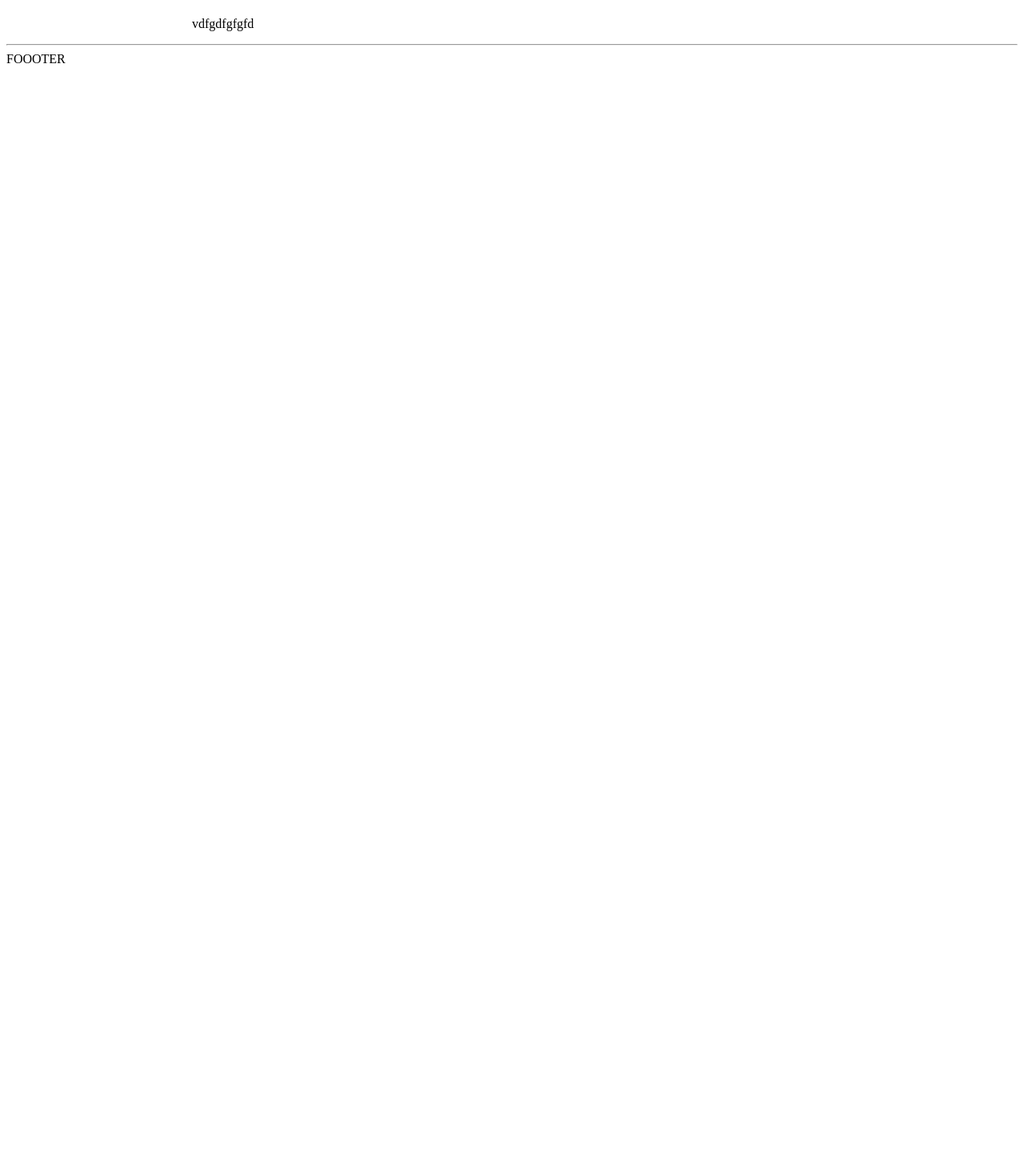
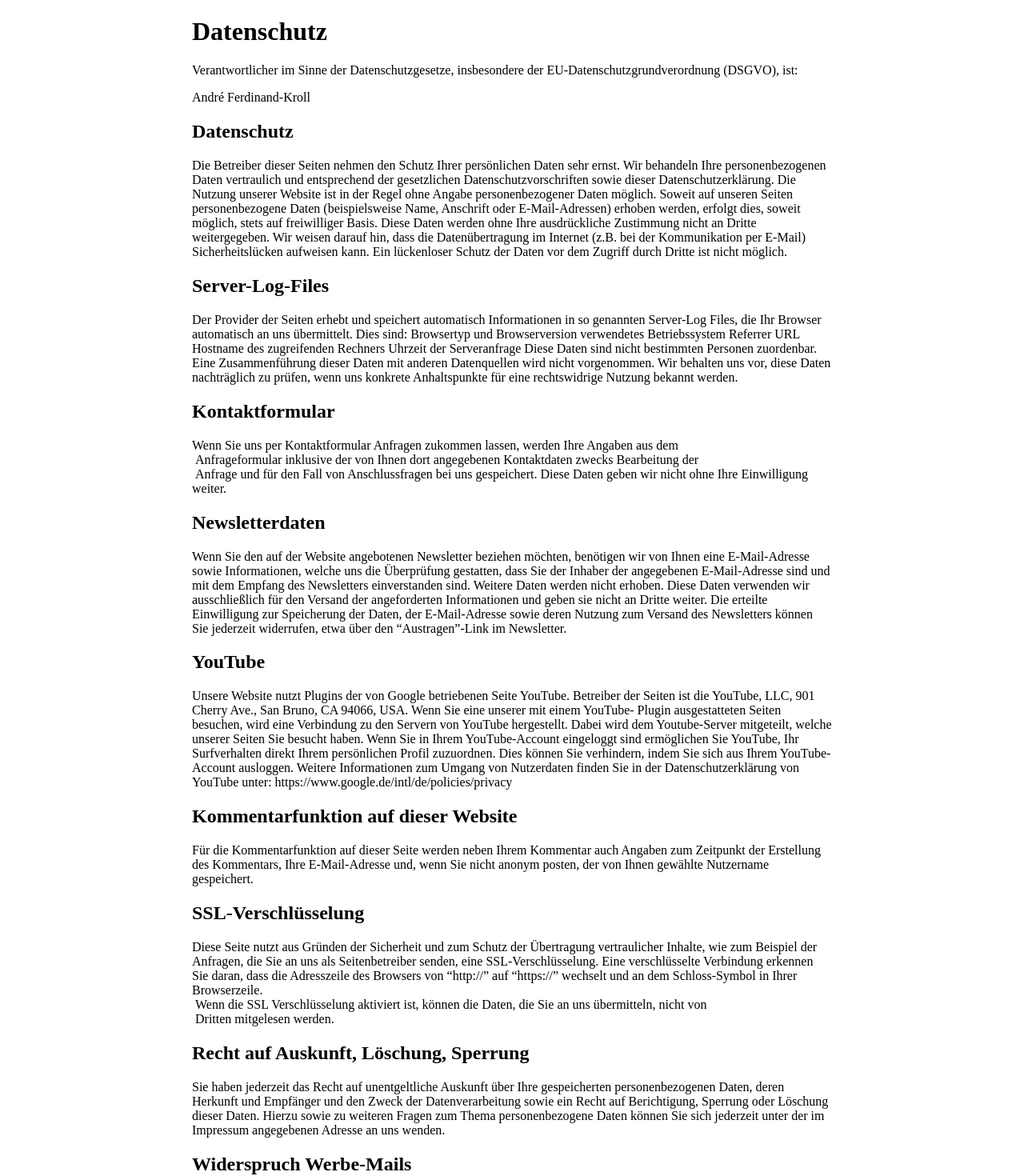
Before and after one commit to Amerlander/test-webseite, a SvelteKit app: page /Datenschutz in a window 1280 px wide. Shown: the part 111-1581 px from the top of the page at 80% size. Before the commit the page ends 800 px from the top, so only its background shows below. Built offline with nearby package versions, Linux system fonts and the light colour scheme.

Commit message:
add page content

```diff
--- a/src/routes/Datenschutz/+page.svelte
+++ b/src/routes/Datenschutz/+page.svelte
@@ -1,4 +1,26 @@
 
 <h1>Datenschutzerklärung</h1>
 
-<p>vdfgdfgfgfd</p>
+
+<h1>Datenschutz</h1>
+<p>Verantwortlicher im Sinne der Datenschutzgesetze, insbesondere der EU-Datenschutzgrundverordnung (DSGVO), ist:&nbsp;</p>
+<p><span size="3">Andr&eacute; Ferdinand-Kroll</span></p>
+<h2>Datenschutz</h2>
+<p>Die Betreiber dieser Seiten nehmen den Schutz Ihrer pers&ouml;nlichen Daten sehr ernst. Wir behandeln Ihre personenbezogenen Daten vertraulich und entsprechend der gesetzlichen Datenschutzvorschriften sowie dieser Datenschutzerkl&auml;rung. Die Nutzung unserer Website ist in der Regel ohne Angabe personenbezogener Daten m&ouml;glich. Soweit auf unseren Seiten personenbezogene Daten (beispielsweise Name, Anschrift oder E-Mail-Adressen) erhoben werden, erfolgt dies, soweit m&ouml;glich, stets auf freiwilliger Basis. Diese Daten werden ohne Ihre ausdr&uuml;ckliche Zustimmung nicht an Dritte weitergegeben. Wir weisen darauf hin, dass die Daten&uuml;bertragung im Internet (z.B. bei der Kommunikation per E-Mail) Sicherheitsl&uuml;cken aufweisen kann. Ein l&uuml;ckenloser Schutz der Daten vor dem Zugriff durch Dritte ist nicht m&ouml;glich.&nbsp;</p>
+<h2>Server-Log-Files</h2>
+<p>Der Provider der Seiten erhebt und speichert automatisch Informationen in so genannten Server-Log Files, die Ihr Browser automatisch an uns &uuml;bermittelt. Dies sind: Browsertyp und Browserversion verwendetes Betriebssystem Referrer URL Hostname des zugreifenden Rechners Uhrzeit der Serveranfrage Diese Daten sind nicht bestimmten Personen zuordenbar. Eine Zusammenf&uuml;hrung dieser Daten mit anderen Datenquellen wird nicht vorgenommen. Wir behalten uns vor, diese Daten nachtr&auml;glich zu pr&uuml;fen, wenn uns konkrete Anhaltspunkte f&uuml;r eine rechtswidrige Nutzung bekannt werden.&nbsp;</p>
+<h2>Kontaktformular</h2>
+<p>Wenn Sie uns per Kontaktformular Anfragen zukommen lassen, werden Ihre Angaben aus dem<br>&nbsp;Anfrageformular inklusive der von Ihnen dort angegebenen Kontaktdaten zwecks Bearbeitung der<br>&nbsp;Anfrage und f&uuml;r den Fall von Anschlussfragen bei uns gespeichert. Diese Daten geben wir nicht ohne Ihre Einwilligung weiter.&nbsp;</p>
+<h2>Newsletterdaten</h2>
+<p>Wenn Sie den auf der Website angebotenen Newsletter beziehen m&ouml;chten, ben&ouml;tigen wir von Ihnen eine E-Mail-Adresse sowie Informationen, welche uns die &Uuml;berpr&uuml;fung gestatten, dass Sie der Inhaber der angegebenen E-Mail-Adresse sind und mit dem Empfang des Newsletters einverstanden sind. Weitere Daten werden nicht erhoben. Diese Daten verwenden wir ausschlie&szlig;lich f&uuml;r den Versand der angeforderten Informationen und geben sie nicht an Dritte weiter. Die erteilte Einwilligung zur Speicherung der Daten, der E-Mail-Adresse sowie deren Nutzung zum Versand des Newsletters k&ouml;nnen Sie jederzeit widerrufen, etwa &uuml;ber den &ldquo;Austragen&rdquo;-Link im Newsletter.</p>
+<h2>YouTube</h2>
+<p>Unsere Website nutzt Plugins der von Google betriebenen Seite YouTube. Betreiber der Seiten ist die YouTube, LLC, 901 Cherry Ave., San Bruno, CA 94066, USA. Wenn Sie eine unserer mit einem YouTube- Plugin ausgestatteten Seiten besuchen, wird eine Verbindung zu den Servern von YouTube hergestellt. Dabei wird dem Youtube-Server mitgeteilt, welche unserer Seiten Sie besucht haben. Wenn Sie in Ihrem YouTube-Account eingeloggt sind erm&ouml;glichen Sie YouTube, Ihr Surfverhalten direkt Ihrem pers&ouml;nlichen Profil zuzuordnen. Dies k&ouml;nnen Sie verhindern, indem Sie sich aus Ihrem YouTube- Account ausloggen. Weitere Informationen zum Umgang von Nutzerdaten finden Sie in der Datenschutzerkl&auml;rung von YouTube unter: https://www.google.de/intl/de/policies/privacy&nbsp;</p>
+<h2>Kommentarfunktion auf dieser Website</h2>
+<p>F&uuml;r die Kommentarfunktion auf dieser Seite werden neben Ihrem Kommentar auch Angaben zum Zeitpunkt der Erstellung des Kommentars, Ihre E-Mail-Adresse und, wenn Sie nicht anonym posten, der von Ihnen gew&auml;hlte Nutzername gespeichert.&nbsp;</p>
+<h2>SSL-Verschl&uuml;sselung</h2>
+<p>Diese Seite nutzt aus Gr&uuml;nden der Sicherheit und zum Schutz der &Uuml;bertragung vertraulicher Inhalte, wie zum Beispiel der Anfragen, die Sie an uns als Seitenbetreiber senden, eine SSL-Verschl&uuml;sselung. Eine verschl&uuml;sselte Verbindung erkennen Sie daran, dass die Adresszeile des Browsers von &ldquo;http://&rdquo; auf &ldquo;https://&rdquo; wechselt und an dem Schloss-Symbol in Ihrer Browserzeile.<br>&nbsp;Wenn die SSL Verschl&uuml;sselung aktiviert ist, k&ouml;nnen die Daten, die Sie an uns &uuml;bermitteln, nicht von<br>&nbsp;Dritten mitgelesen werden.&nbsp;</p>
+<h2>Recht auf Auskunft, L&ouml;schung, Sperrung</h2>
+<p>Sie haben jederzeit das Recht auf unentgeltliche Auskunft &uuml;ber Ihre gespeicherten personenbezogenen Daten, deren Herkunft und Empf&auml;nger und den Zweck der Datenverarbeitung sowie ein Recht auf Berichtigung, Sperrung oder L&ouml;schung dieser Daten. Hierzu sowie zu weiteren Fragen zum Thema personenbezogene Daten k&ouml;nnen Sie sich jederzeit unter der im Impressum angegebenen Adresse an uns wenden.&nbsp;</p>
+<h2>Widerspruch Werbe-Mails</h2>
+<p>Der Nutzung von im Rahmen der Impressumspflicht ver&ouml;ffentlichten Kontaktdaten zur &Uuml;bersendung von nicht ausdr&uuml;cklich angeforderter Werbung und Informationsmaterialien wird hiermit widersprochen. Die Betreiber der Seiten behalten sich ausdr&uuml;cklich rechtliche Schritte im Falle der unverlangten Zusendung von Werbeinformationen, etwa durch Spam-E-Mails, vor.</p>
+<p>Quelle: https://www.e-recht24.de/muster-datenschutzerklaerung.html</p>
```
